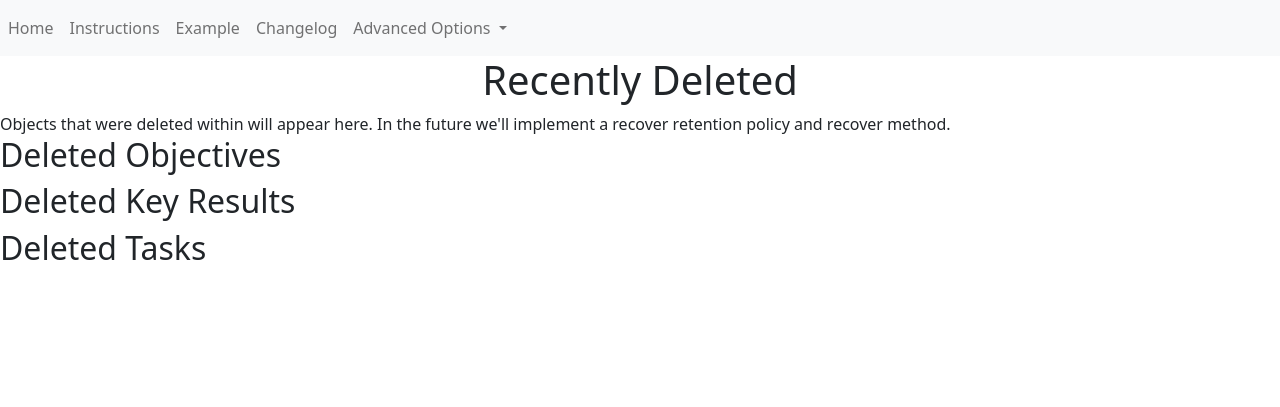
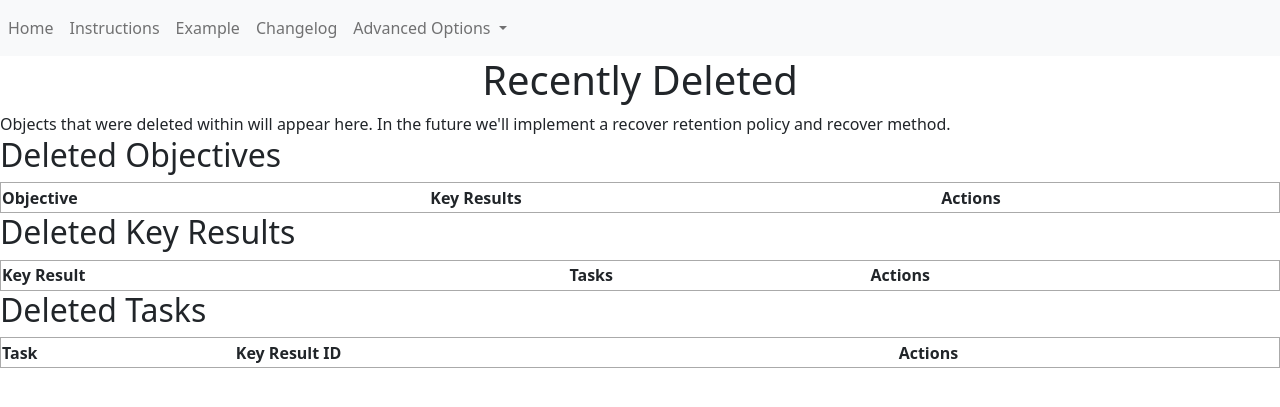
Before and after one commit to umjennifer/osu-cs361-project, a Flask app: page /recently-deleted in a window 1280 px wide. Shown: the top 407 px of the page. Run offline with Flask 2, Linux system fonts and the light colour scheme; data that the repository does not hold is empty.

Commit message:
version 1

```diff
--- a/app.py
+++ b/app.py
@@ -5,7 +5,7 @@ import time
 from datetime import date
 
 
-new_feature = True
+new_feature = False
 show_tips = False
 
 app = Flask(__name__)
@@ -37,6 +37,7 @@ class Task(db.Model):
 
 class Deleted_Objective(db.Model):
     id = db.Column(db.Integer, primary_key=True)
+    id_of_deleted_objective = db.Column(db.Integer)
     content = db.Column(db.String(200), nullable=False)
     key_results = db.relationship('Deleted_Key_Result', backref='objective', cascade="all, delete-orphan")
 
@@ -45,6 +46,7 @@ class Deleted_Objective(db.Model):
 
 class Deleted_Key_Result(db.Model):
     id = db.Column(db.Integer, primary_key=True)
+    id_of_deleted_key_result = db.Column(db.Integer)
     content = db.Column(db.String(200), nullable=False)
     objective_id = db.Column(db.Integer, db.ForeignKey('deleted__objective.id'))  # TODO: set as can't be null
     tasks = db.relationship('Deleted_Task', backref='key_result', cascade="all, delete-orphan")
@@ -52,6 +54,7 @@ class Deleted_Key_Result(db.Model):
 
 class Deleted_Task(db.Model):
     id = db.Column(db.Integer, primary_key=True)
+    id_of_deleted_task = db.Column(db.Integer)
     content = db.Column(db.String(200), nullable=False)
     key_result_id = db.Column(db.Integer, db.ForeignKey('deleted__key__result.id'))  # TODO: set as can't be null
      # TODO: cascade delete
@@ -138,12 +141,12 @@ def tips_hide():
 @app.route('/delete/objective/<int:id>')
 def delete_objective(id):
     objective_to_delete = Objective.query.get_or_404(id)
+    new_deleted_objective = Deleted_Objective(content=objective_to_delete.content, id_of_deleted_objective=id)
     try:
         db.session.delete(objective_to_delete)
-        print("objective_to_delete=", objective_to_delete)
 
         # add the item to the recently deleted
-
+        db.session.add(new_deleted_objective)
 
         db.session.commit()
         return redirect('/')
@@ -153,8 +156,10 @@ def delete_objective(id):
 @app.route('/delete/key_result/<int:id>')
 def delete_key_result(id):
     key_result_to_delete = Key_Result.query.get_or_404(id)
+    new_deleted_key_result = Deleted_Key_Result(content=key_result_to_delete.content, id_of_deleted_key_result=id, objective_id=key_result_to_delete.objective_id)
     try:
         db.session.delete(key_result_to_delete)
+        db.session.add(new_deleted_key_result)
         db.session.commit()
         return redirect('/')
     except:
@@ -163,8 +168,10 @@ def delete_key_result(id):
 @app.route('/delete/task/<int:id>')
 def delete_task(id):
     task_to_delete = Task.query.get_or_404(id)
+    new_deleted_task = Deleted_Task(content=task_to_delete.content, id_of_deleted_task=id, key_result_id=task_to_delete.key_result_id)
     try:
         db.session.delete(task_to_delete)
+        db.session.add(new_deleted_task)
         db.session.commit()
         return redirect('/')
     except:
@@ -198,7 +205,10 @@ def instructions():
 
 @app.route('/recently-deleted', methods=['GET'])
 def recently_deleted():
-    return render_template('recently-deleted.html')
+    deleted_objectives = Deleted_Objective.query.order_by(Deleted_Objective.id).all()
+    deleted_key_results = Deleted_Key_Result.query.order_by(Deleted_Key_Result.id).all()
+    deleted_tasks = Deleted_Task.query.order_by(Deleted_Task.id).all()
+    return render_template('recently-deleted.html', deleted_objectives=deleted_objectives, deleted_key_results=deleted_key_results, deleted_tasks=deleted_tasks)
 
 # @app.teardown_request
 # def teardown_request(exception=None):
--- a/templates/base.html
+++ b/templates/base.html
@@ -44,7 +44,7 @@
         </div>
       </nav>
 
-    <title>OKR tracker</title>
+    <title>Goal Tracker</title>
     {% block head %}{% endblock %}
 
 </head>
--- a/templates/recently-deleted.html
+++ b/templates/recently-deleted.html
@@ -10,10 +10,64 @@
 
     <h2>Deleted Objectives</h2>
 
+    <table>
+        <tr>
+            <th>Objective</th>
+            <th>Key Results</th>
+            <th>Actions</th>
+        </tr>
+
+        {% for deleted_objective in deleted_objectives %}
+            <tr>
+                <td>{{ deleted_objective.content }}</td>
+                <td>{{ deleted_objectives.key_results }}</td>
+
+                <td>
+                    <a href="/recover/objective/{{deleted_objective.id}}">Recover</a>
+                </td>
+        </tr>
+        {% endfor %}
+    </table>
+
     <h2>Deleted Key Results</h2>
+    <table>
+        <tr>
+            <th>Key Result</th>
+            <th>Tasks</th>
+            <th>Actions</th>
+        </tr>
+
+        {% for deleted_key_result in deleted_key_results %}
+            <tr>
+                <td>{{ deleted_key_result.content }}</td>
+                <td>{{ deleted_key_result.tasks }}</td>
+
+                <td>
+                    <a href="/recover/key_result/{{deleted_key_result.id}}">Recover</a>
+                </td>
+        </tr>
+        {% endfor %}
+    </table>
 
     <h2>Deleted Tasks</h2>
+    <table>
+        <tr>
+            <th>Task</th>
+            <th>Key Result ID</th>
+            <th>Actions</th>
+        </tr>
 
+        {% for deleted_task in deleted_tasks %}
+            <tr>
+                <td>{{ deleted_task.content }}</td>
+                <td>{{ deleted_task.key_result_id }}</td>
+
+                <td>
+                    <a href="/recover/task/{{deleted_task.id}}">Recover</a>
+                </td>
+        </tr>
+        {% endfor %}
+    </table>
 
 
 
```
